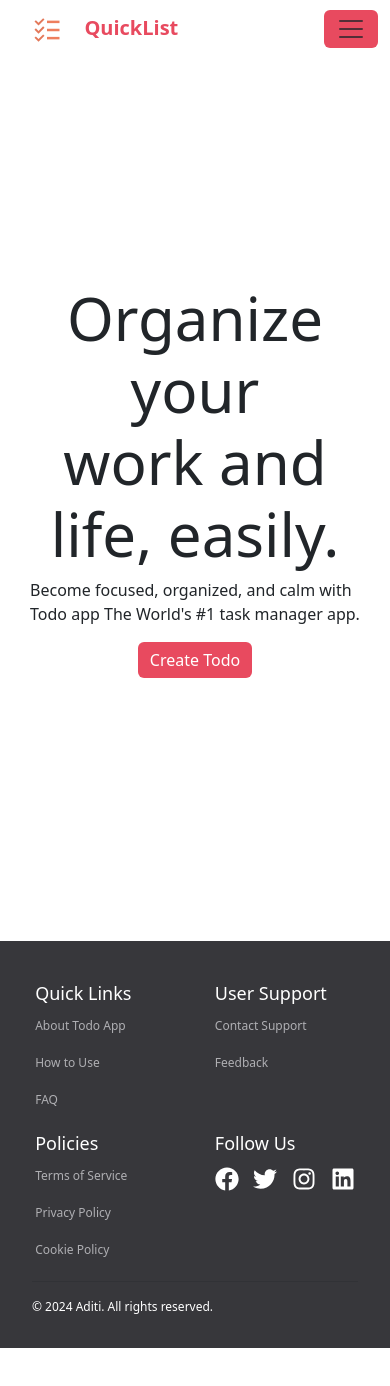
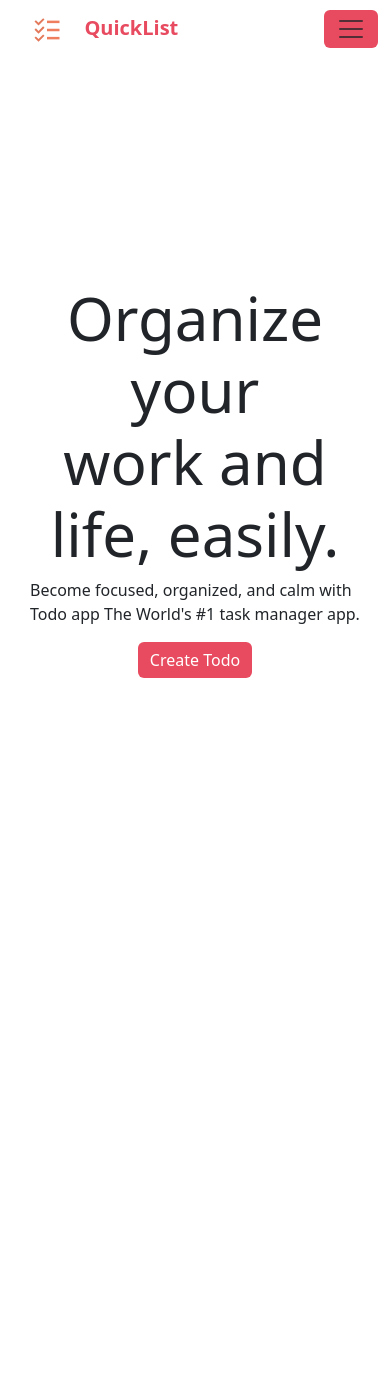
Before and after one commit to Aditi020/Todo-Mern-stack, a React (Vite) app in the folder Frontend/: page /home in a window 390 px wide. After the commit the page ends 941 px from the top, so only its background shows below. Built offline with nearby package versions, Linux system fonts and the light colour scheme.

Commit message:
Solved Issue regarding pub;ic todos not updating

```diff
--- a/Frontend/package.json
+++ b/Frontend/package.json
@@ -15,10 +15,12 @@
     "axios": "^1.7.7",
     "bootstrap": "^5.3.3",
     "jwt-decode": "^4.0.0",
+    "lottie-web": "^5.12.2",
     "react": "^18.3.1",
     "react-bootstrap": "^2.10.5",
     "react-dom": "^18.3.1",
     "react-icons": "^5.3.0",
+    "react-lottie": "^1.2.10",
     "react-redux": "^9.1.2",
     "react-router-dom": "^6.26.2",
     "react-toastify": "^10.0.5",
--- a/Frontend/src/App.css
+++ b/Frontend/src/App.css
@@ -16,10 +16,10 @@ body,
 
 main {
     margin-top: -5%;
-    margin-bottom: 10%;
+    /* margin-bottom: 10%; */
     width: 100%;
     height: 100vh;
-    flex:1;
+    flex: 1;
     display: flex;
     flex-grow: 1;
     /* Allow the main content to grow and take up available space */
@@ -29,23 +29,10 @@ main {
 
 
 
-.Footer{
-    background-color: #37373b;
+@media (max-width: 780px) {
+    .App {
         width: 100%;
-        margin-top: auto;
-        /* Ensures the footer pushes to the bottom */
-        /* padding: 1rem 0 0; */
-        /* position: fixed; */
-        bottom: 0;
-        /* Optional: For styling purposes */
-
+        /* margin-top: -10%; */
+        margin-bottom: 10%;
+    }
 }
-
-
-@media (max-width: 780px) {
-.App{
-     width: 100%;
-    /* margin-top: -10%; */
-        margin-bottom: 10%;
-}
-}
--- a/Frontend/src/App.jsx
+++ b/Frontend/src/App.jsx
@@ -1,15 +1,15 @@
 import RouteConfig from './Route'; // Importing RouteConfig
 import Navbar from './Components/Navbar/Navbar';
-import Footer from './Components/Footer/Footer';
-import "./App.css"
+// import Footer from './Components/Footer/Footer'; // Importing Footer
+import "./App.css";
+
 function App() {
   return (
-    <div className='App'>
+    <div className="App">
       <Navbar />
       <main>
-      <RouteConfig />
+        <RouteConfig />
       </main>
-      <Footer />
     </div>
   );
 }
--- a/Frontend/src/Components/Footer/Footer.css
+++ b/Frontend/src/Components/Footer/Footer.css
@@ -1,100 +1,76 @@
 .footer {
-    background-color: #37373b;
+    background-color: #333;
+    /* Dark background */
+    color: #fff;
+    /* White text */
+    text-align: center;
+    padding: 1rem 0;
+    position:fixed;
+    /* Stick the footer to the bottom */
+    bottom: 0;
+    left: 0;
     width: 100%;
-    margin-top: auto;
-    /* Ensures the footer pushes to the bottom */
-    /* padding: 1rem 0 0; */
-    /* position: fixed; */
+    box-shadow: 0 -2px 5px rgba(0, 0, 0, 0.2);
+    font-size: 0.9rem;
+    margin-top: 20px;
+    /* Add a gap above the footer */
+}
+
+.footer p {
+    margin: 0;
+    line-height: 1.5;
+}
+
+
+/* .footer {
+    background-color: #333;
+    color: #fff;
+    padding: 20px 0;
+    position: relative;
+    width: 100%;
     bottom: 0;
-    /* Optional: For styling purposes */
 }
 
 .footer-padding {
-    padding: 0rem 2rem;
+    max-width: 1200px;
+    margin: 0 auto;
+    padding: 0 20px;
 }
 
 .footer-links {
     display: flex;
     justify-content: space-between;
-    align-items: flex-start;
     flex-wrap: wrap;
-    width: 100%;
-    margin-bottom: 1.5rem;
+    gap: 20px;
 }
 
-
-.footerlinksdiv {
-    width: 140px;
-    /* Reduced width for a more compact look */
-    margin: 0.2rem;
-    /* Reduced margin for a tighter layout */
-    display: flex;
-    flex-direction: column;
-    color: white;
-    margin-bottom: -20px;
+.footerlinksdiv h4 {
+    margin-bottom: 10px;
+    font-size: 18px;
+    color: #fff;
 }
 
-.footerlinksdiv a {
-    color: rgb(175, 175, 179);
+.footerlinksdiv a p {
+    margin: 5px 0;
+    color: #ccc;
     text-decoration: none;
 }
 
-.footerlinksdiv h4 {
-    font-size: 20px;
-    /* Reduced font size */
-    line-height: 1.5;
-    /* margin-bottom: 0.rem; */
-    /* Adjusted margin */
-    padding-top: 20px;
+.footerlinksdiv a:hover p {
+    color: #fff;
 }
 
-.footerlinksdiv p {
-    font-size: 14px;
-    /* Reduced font size */
-    line-height: 1.5;
-    padding: 0.1rem 0;
-    /* Reduced padding */
-}
-
-.socialmedia {
-    display: flex;
-    flex-direction: row;
-    justify-content: space-between;
+.socialmedia a {
+    color: #fff;
+    margin-right: 15px;
 }
 
 .footer-below {
     text-align: center;
-
+    margin-top: 20px;
 }
 
-.footer-copyright {
-    font-size: 12px;
-    color: white;
-}
-
-
-/* Responsive Styles */
-@media (max-width: 760px) {
-    .footerlinksdiv h4 {
-        font-size: 18px;
-        /* Further reduce for smaller screens */
-    }
-
-    .footer-padding {
-        padding: 0rem 2rem;
-    }
-
-    .footerlinksdiv p {
-        font-size: 12px;
-        /* Further reduce for smaller screens */
-    }
-
-   .footer {
-       background-color: #37373b;
-       width: 100%;
-       /* Fix to prevent overflow */
-       margin-top: auto;
-       padding: 1rem 0;
-       bottom: 0;
-   }
-}
+hr {
+    border: 1px solid #444;
+    margin: 20px 0;
+} */
--- a/Frontend/src/Components/Footer/Footer.jsx
+++ b/Frontend/src/Components/Footer/Footer.jsx
@@ -1,53 +1,74 @@
 import React from 'react';
-import './Footer.css';
-import { FaFacebook, FaTwitter, FaInstagram, FaLinkedin } from 'react-icons/fa';
+import "./Footer.css";
 
 const Footer = () => {
   return (
-    <div className="footer">
-      <div className="footer-padding">
-        <div className="footer-links">
-          <div className="footerlinksdiv">
-            <h4>Quick Links</h4>
-            <a href="/about"><p>About Todo App</p></a>
-            <a href="/how-to-use"><p>How to Use</p></a>
-            <a href="/faq"><p>FAQ</p></a>
-          </div>
-
-          <div className="footerlinksdiv">
-            <h4>User Support</h4>
-            <a href="/contact-support"><p>Contact Support</p></a>
-            <a href="/feedback"><p>Feedback</p></a>
-          </div>
-
-          <div className="footerlinksdiv">
-            <h4>Policies</h4>
-            <a href="/terms"><p>Terms of Service</p></a>
-            <a href="/privacy"><p>Privacy Policy</p></a>
-            <a href="/cookie"><p>Cookie Policy</p></a>
-          </div>
-
-          <div className="footerlinksdiv">
-            <h4>Follow Us</h4>
-            <div className="socialmedia">
-              <a href="https://facebook.com"><FaFacebook size={24} color='#ffff' /></a>
-              <a href="https://twitter.com"><FaTwitter size={24} color='#ffff' style={{ marginLeft: 10 }} /></a>
-              <a href="https://instagram.com"><FaInstagram size={24} color='#ffff' style={{ marginLeft: 10 }} /></a>
-              <a href="https://linkedin.com"><FaLinkedin size={24} color='#ffff' style={{ marginLeft: 10 }} /></a>
-            </div>
-          </div>
-        </div>
-
-        <hr />
-
-        <div className="footer-below">
-          <div className="footer-copyright">
-            <p>© {new Date().getFullYear()} Aditi. All rights reserved.</p>
-          </div>
-        </div>
-      </div>
-    </div>
+    <footer className="footer">
+      <p>Todo Application</p>
+      <p>Author: AWY</p>
+    </footer>
   );
 };
 
 export default Footer;
+
+
+
+// import React from 'react';
+// import './Footer.css'; // Import the footer styles
+
+// const Footer = () => {
+//   return (
+//     <div className="footer">
+//       <div className="footer-padding">
+//         <div className="footer-links">
+//           <div className="footerlinksdiv">
+//             <h4>Quick Links</h4>
+//             <a href="/about"><p>About Todo App</p></a>
+//             <a href="/how-to-use"><p>How to Use</p></a>
+//             <a href="/faq"><p>FAQ</p></a>
+//           </div>
+//           <div className="footerlinksdiv">
+//             <h4>User Support</h4>
+//             <a href="/contact-support"><p>Contact Support</p></a>
+//             <a href="/feedback"><p>Feedback</p></a>
+//           </div>
+//           <div className="footerlinksdiv">
+//             <h4>Policies</h4>
+//             <a href="/terms"><p>Terms of Service</p></a>
+//             <a href="/privacy"><p>Privacy Policy</p></a>
+//             <a href="/cookie"><p>Cookie Policy</p></a>
+//           </div>
+//           <div className="footerlinksdiv">
+//             <h4>Follow Us</h4>
+//             <div className="socialmedia">
+//               <a href="https://facebook.com" target="_blank" rel="noopener noreferrer">
+//                 <svg height="24" width="24" xmlns="http://www.w3.org/2000/svg" fill="currentColor" viewBox="0 0 512 512">
+//                   <path d="M504 256C504 119 393 8 256 8S8 119 8 256c0 123.78 90.69 226.38 209.25 245V327.69h-63V256h63v-54.64c0-62.15 37-96.48 93.67-96.48 27.14 0 55.52 4.84 55.52 4.84v61h-31.28c-30.8 0-40.41 19.12-40.41 38.73V256h68.78l-11 71.69h-57.78V501C413.31 482.38 504 379.78 504 256z" />
+//                 </svg>
+//               </a>
+//               <a href="https://twitter.com" target="_blank" rel="noopener noreferrer">
+//                 <svg height="24" width="24" xmlns="http://www.w3.org/2000/svg" fill="currentColor" viewBox="0 0 512 512">
+//                   <path d="M459.37 151.716c.325 4.548.325 9.097.325 13.645 0 138.72-105.583 298.558-298.558 298.558-59.452 0-114.68-17.219-161.137-47.106 8.447.974 16.568 1.299 25.34 1.299 49.055 0 94.213-16.568 130.274-44.832-46.132-.975-84.792-31.188-98.112-72.772 6.498.974 12.995 1.624 19.818 1.624 9.421 0 18.843-1.3 27.614-3.573-48.081-9.747-84.143-51.98-84.143-102.985v-1.299c13.969 7.797 30.214 12.67 47.431 13.319-28.264-18.843-46.781-51.005-46.781-87.391 0-19.492 5.197-37.36 14.294-52.954 51.655 63.675 129.3 105.258 216.365 109.807-1.624-7.797-2.599-15.918-2.599-24.04 0-57.828 46.782-104.934 104.934-104.934 30.213 0 57.502 12.67 76.67 33.137 23.715-4.548 46.456-13.32 66.599-25.34-7.798 24.366-24.366 44.833-46.132 57.827 21.117-2.273 41.584-8.122 60.426-16.243-14.292 20.791-32.161 39.308-52.628 54.253z" />
+//                 </svg>
+//               </a>
+//               <a href="https://instagram.com" target="_blank" rel="noopener noreferrer">
+//                 <svg height="24" width="24" xmlns="http://www.w3.org/2000/svg" fill="currentColor" viewBox="0 0 448 512">
+//                   <path d="M224.1 141c-63.6 0-114.9 51.3-114.9 114.9s51.3 114.9 114.9 114.9S339 319.5 339 255.9 287.7 141 224.1 141zm0 189.6c-41.1 0-74.7-33.5-74.7-74.7s33.5-74.7 74.7-74.7 74.7 33.5 74.7 74.7-33.6 74.7-74.7 74.7zm146.4-194.3c0 14.9-12 26.8-26.8 26.8-14.9 0-26.8-12-26.8-26.8s12-26.8 26.8-26.8 26.8 12 26.8 26.8zm76.1 27.2c-1.7-35.9-9.9-67.7-36.2-93.9-26.2-26.2-58-34.4-93.9-36.2-37-2.1-147.9-2.1-184.9 0-35.8 1.7-67.6 9.9-93.9 36.1s-34.4 58-36.2 93.9c-2.1 37-2.1 147.9 0 184.9 1.7 35.9 9.9 67.7 36.2 93.9s58 34.4 93.9 36.2c37 2.1 147.9 2.1 184.9 0 35.9-1.7 67.7-9.9 93.9-36.2 26.2-26.2 34.4-58 36.2-93.9 2.1-37 2.1-147.8 0-184.8zM398.8 388c-7.8 19.6-22.9 34.7-42.6 42.6-29.5 11.7-99.5 9-132.1 9s-102.7 2.6-132.1-9c-19.6-7.8-34.7-22.9-42.6-42.6-11.7-29.5-9-99.5-9-132.1s-2.6-102.7 9-132.1c7.8-19.6 22.9-34.7 42.6-42.6 29.5-11.7 99.5-9 132.1-9s102.7-2.6 132.1 9c19.6 7.8 34.7 22.9 42.6 42.6 11.7 29.5 9 99.5 9 132.1s2.7 102.7-9 132.1z" />
+//                 </svg>
+//               </a>
+//             </div>
+//           </div>
+//         </div>
+//         <hr />
+//         <div className="footer-below">
+//           <div className="footer-copyright">
+//             <p>© 2024 Aditi. All rights reserved.</p>
+//           </div>
+//         </div>
+//       </div>
+//     </div>
+//   );
+// };
+
+// export default Footer;
--- a/Frontend/src/Components/Todo/Todo.jsx
+++ b/Frontend/src/Components/Todo/Todo.jsx
@@ -89,9 +89,20 @@ const Todo = () => {
           toast.success('Todo created successfully!');
         }
       } else {
-        // Add to public todos state
-        setPublicTodos((prevTodos) => [...prevTodos, inputs]);
-        toast.success('Todo created successfully!');
+        // Logic for non-signed-in users
+        if (editIndex !== null) {
+          // Update an existing public todo
+          setPublicTodos((prevTodos) =>
+            prevTodos.map((todo, i) =>
+              i === editIndex ? { ...todo, title: inputs.title, body: inputs.body } : todo
+            )
+          );
+          toast.success('Public Todo updated successfully!');
+        } else {
+          // Add a new public todo
+          setPublicTodos((prevTodos) => [...prevTodos, inputs]);
+          toast.success('Todo created successfully!');
+        }
       }
 
       // Clear the input fields and reset state
--- a/Frontend/src/index.css
+++ b/Frontend/src/index.css
@@ -0,0 +1,4 @@
+.home {
+    width: 100%;
+    height: 100vh;
+}
```
Also changed, not shown: 1 other file (tests, documents, lock files or other folders).
